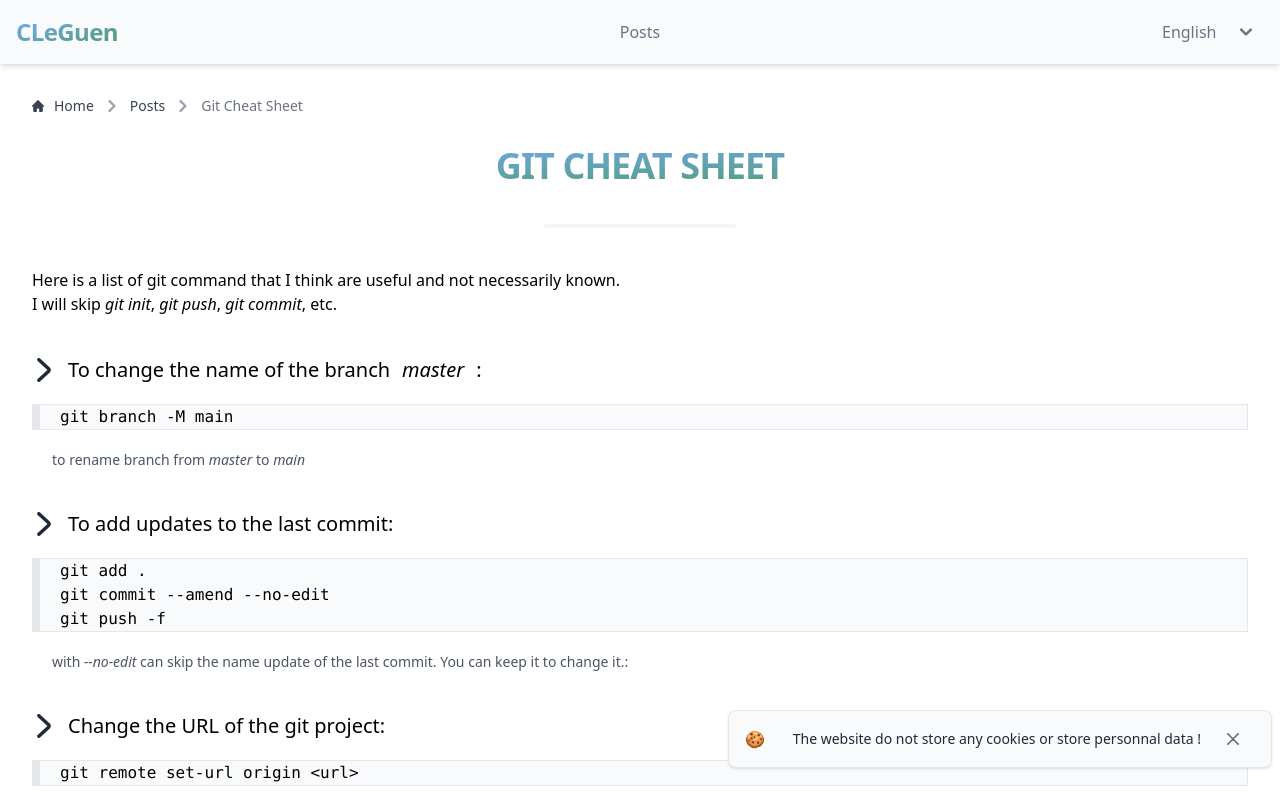
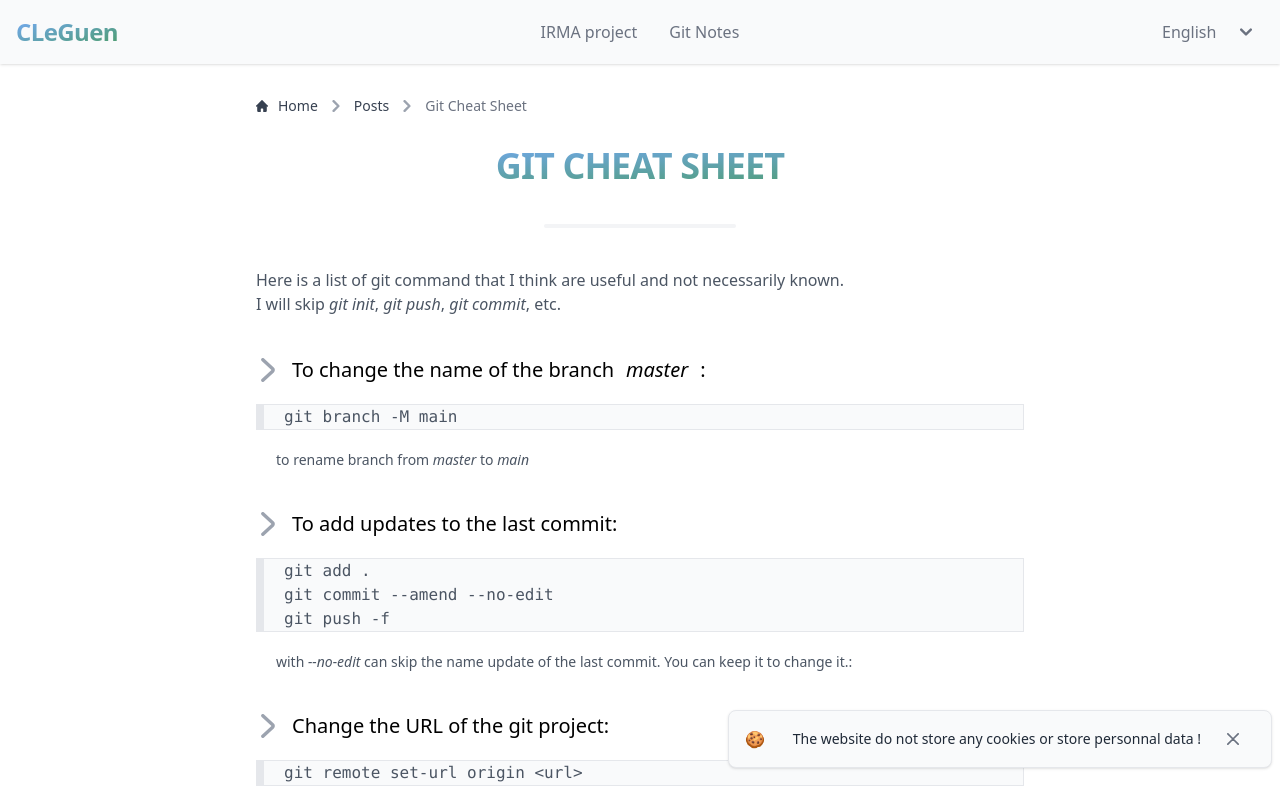
Before and after one commit to CorentinLeGuen/cleguen.com, a Nuxt app: page /posts/git-notes in a window 1280 px wide. Shown: the top 800 px of the page. Built offline with nearby package versions, Linux system fonts and the light colour scheme.

Commit message:
Change page global display

```diff
--- a/app.vue
+++ b/app.vue
@@ -1,13 +1,13 @@
 <template>
     <div>
         <NuxtLayout>
-            <nav class="border-gray-200 bg-gray-50 shadow-md">
+            <nav class="border-gray-200 bg-gray-50 shadow">
                 <div class="max-w-screen-xl flex flex-wrap items-center justify-between mx-auto p-4">
                     <NuxtLink class="flex items-center space-x-3 rtl:space-x-reverse" to="/">
                         <span class="self-center text-2xl font-semibold tracking-tight text-transparent bg-clip-text bg-gradient-to-br from-blue-400 to-forest-500 whitespace-nowrap hover:text-forest-400">CLeGuen</span>
                     </NuxtLink>
                     <button data-collapse-toggle="navbar-solid-bg" type="button"
-                        class="inline-flex items-center p-2 w-10 h-10 justify-center text-sm text-gray-500 rounded-lg md:hidden focus:outline-none focus:ring-2 focus:ring-gray-200 "
+                        class="inline-flex items-center p-2 w-10 h-10 justify-center text-sm text-gray-500 rounded-lg md:hidden focus:outline-none focus:ring-0"
                         aria-controls="navbar-solid-bg" aria-expanded="false">
                         <span class="sr-only">Open main menu</span>
                         <svg class="w-5 h-5" aria-hidden="true" xmlns="http://www.w3.org/2000/svg" fill="none"
@@ -17,13 +17,19 @@
                         </svg>
                     </button>
                     <div class="hidden w-full md:block md:w-auto" id="navbar-solid-bg">
-                        <ul
-                            class="flex flex-col font-medium mt-4 rounded-lg bg-gray-50 md:space-x-8 rtl:space-x-reverse md:flex-row md:mt-0 md:border-0 md:bg-transparent">
+                        <ul class="flex flex-col font-medium mt-4 rounded-lg bg-gray-50 md:space-x-8 rtl:space-x-reverse md:flex-row md:mt-0 md:border-0 md:bg-transparent">
                             <li>
-                                <NuxtLink class="block py-2 px-3 md:p-0 text-gray-500 rounded md:hover:bg-transparent md:border-0 hover:underline hover:decoration-2 hover:underline-offset-2 hover:decoration-gray-400"
-                                    to="/posts">{{ $t('posts.title') }}</NuxtLink>
+                                <NuxtLink class="block py-2 px-3 md:p-0 text-gray-500 rounded md:hover:bg-transparent md:border-0 hover:text-gray-800" to="/posts/lotto649">
+                                    {{ $t('posts.lotto649.title') }}
+                                </NuxtLink>
+                            </li>
+                            <li>
+                                <NuxtLink class="block py-2 px-3 md:p-0 text-gray-500 rounded md:hover:bg-transparent md:border-0 hover:text-gray-800" to="/posts/git-notes">
+                                    Git Notes
+                                </NuxtLink>
                             </li>
                         </ul>
+                        <hr class="h-px my-4 md:hidden" />
                     </div>
                     <select class="border-0 bg-gray-50 text-gray-500 p-0 focus:border-0 focus:ring-0" v-model="locale">
                         <option value="en">English</option>
@@ -41,7 +47,7 @@
                 <div class="ms-3 px-4 text-sm text-center font-medium text-gray-800">
                     {{  $t('cookie_policy') }}
                 </div>
-                <button type="button" class="ms-auto mx-1.5 -my-1.5 bg-gray-50 text-gray-500 rounded-lg focus:ring-2 focus:ring-gray-400 p-1.5 hover:bg-gray-200 inline-flex items-center justify-center h-8 w-8 dark:bg-gray-800 dark:text-gray-300 dark:hover:bg-gray-700 dark:hover:text-white" data-dismiss-target="#alert-c" aria-label="Close">
+                <button type="button" class="ms-auto mx-1.5 -my-1.5 bg-gray-50 text-gray-500 rounded-lg focus:ring-0 p-1.5 hover:bg-gray-200 inline-flex items-center justify-center h-8 w-8 dark:bg-gray-800 dark:text-gray-300 dark:hover:bg-gray-700 dark:hover:text-white" data-dismiss-target="#alert-c" aria-label="Close">
                     <span class="sr-only">Dismiss</span>
                     <svg class="w-3 h-3" aria-hidden="true" xmlns="http://www.w3.org/2000/svg" fill="none" viewBox="0 0 14 14">
                     <path stroke="currentColor" stroke-linecap="round" stroke-linejoin="round" stroke-width="2" d="m1 1 6 6m0 0 6 6M7 7l6-6M7 7l-6 6"/>
--- a/pages/posts/git-notes.vue
+++ b/pages/posts/git-notes.vue
@@ -4,7 +4,7 @@
             <title>cleguen - Git Cheat Sheet</title>
         </header>
 
-        <div class="m-8">
+        <div class="m-8 md:mx-32 xl:mx-64">
             <nav class="flex" aria-label="Breadcrumb">
                 <ol class="inline-flex items-center space-x-1 md:space-x-2 ">
                     <li class="inline-flex items-center">
@@ -48,19 +48,21 @@
 
             <hr class="w-48 h-1 mx-auto my-4 bg-gray-100 border-0 rounded md:my-10 dark:bg-gray-700">
 
-            <p>{{ $t('posts.git.intro_1') }}</p>
-            <p>{{ $t('posts.git.intro_2') }} <em>git init</em>, <em>git push</em>, <em>git commit</em>, etc.</p>
+            <div class="text-gray-600">
+                <p>{{ $t('posts.git.intro_1') }}</p>
+                <p>{{ $t('posts.git.intro_2') }} <em>git init</em>, <em>git push</em>, <em>git commit</em>, etc.</p>
+            </div>
 
             <div class="mt-10">
                 <h4 class="text-xl items-center flex gap-3">
-                    <svg class="w-6 h-6 text-gray-800 dark:text-white" aria-hidden="true" xmlns="http://www.w3.org/2000/svg"
+                    <svg class="w-6 h-6 text-gray-400" aria-hidden="true" xmlns="http://www.w3.org/2000/svg"
                         fill="none" viewBox="0 0 8 14">
                         <path stroke="currentColor" stroke-linecap="round" stroke-linejoin="round" stroke-width="2"
                             d="m1 13 5.7-5.326a.909.909 0 0 0 0-1.348L1 1" />
                     </svg>
                     {{ $t('posts.git.title_1') }} <em>master</em>:
                 </h4>
-                <div class="border border-l-8 bg-gray-50 pl-5 my-5 font-mono">
+                <div class="border border-l-8 bg-gray-50 text-gray-600 pl-5 my-5 font-mono">
                     <p>git branch -M main</p>
                 </div>
                 <p class="text-sm text-gray-600 ml-0 md:ml-5">{{ $t('posts.git.title_1_sub_1') }} <em>master</em> {{ $t('posts.git.title_1_sub_2') }} <em>main</em></p>
@@ -68,14 +70,14 @@
 
             <div class="mt-10">
                 <h4 class="text-xl items-center flex gap-3">
-                    <svg class="w-6 h-6 text-gray-800 dark:text-white" aria-hidden="true" xmlns="http://www.w3.org/2000/svg"
+                    <svg class="w-6 h-6 text-gray-400" aria-hidden="true" xmlns="http://www.w3.org/2000/svg"
                         fill="none" viewBox="0 0 8 14">
                         <path stroke="currentColor" stroke-linecap="round" stroke-linejoin="round" stroke-width="2"
                             d="m1 13 5.7-5.326a.909.909 0 0 0 0-1.348L1 1" />
                     </svg>
                     {{ $t('posts.git.title_2') }}:
                 </h4>
-                <div class="border border-l-8 bg-gray-50 pl-5 my-5 font-mono">
+                <div class="border border-l-8 bg-gray-50 text-gray-600 pl-5 my-5 font-mono">
                     <p>git add .</p>
                     <p>git commit --amend --no-edit</p>
                     <p>git push -f</p>
@@ -85,14 +87,14 @@
 
             <div class="mt-10">
                 <h4 class="text-xl items-center flex gap-3">
-                    <svg class="w-6 h-6 text-gray-800 dark:text-white" aria-hidden="true" xmlns="http://www.w3.org/2000/svg"
+                    <svg class="w-6 h-6 text-gray-400" aria-hidden="true" xmlns="http://www.w3.org/2000/svg"
                         fill="none" viewBox="0 0 8 14">
                         <path stroke="currentColor" stroke-linecap="round" stroke-linejoin="round" stroke-width="2"
                             d="m1 13 5.7-5.326a.909.909 0 0 0 0-1.348L1 1" />
                     </svg>
                     {{ $t('posts.git.title_3') }}:
                 </h4>
-                <div class="border border-l-8 bg-gray-50 pl-5 my-5 font-mono">
+                <div class="border border-l-8 bg-gray-50 text-gray-600 pl-5 my-5 font-mono">
                     <p>git remote set-url origin &lt;url&gt;</p>
                 </div>
                 <p class="text-sm text-gray-600 ml-0 md:ml-5">{{ $t('posts.git.title_3_sub') }}</p>
--- a/pages/posts/lotto649.vue
+++ b/pages/posts/lotto649.vue
@@ -5,7 +5,7 @@
         </header>
 
         <div>
-            <nav class="flex m-8" aria-label="Breadcrumb">
+            <nav class="flex m-8 md:mx-32 xl:mx-64" aria-label="Breadcrumb">
                 <ol class="inline-flex items-center space-x-1 md:space-x-2 ">
                     <li class="inline-flex items-center">
                         <NuxtLink to="/"
@@ -74,10 +74,8 @@
                 </div>
             </div>
 
-            <hr class="w-1/3 h-1 mx-auto my-16 bg-gradient-to-br from-blue-50 to-forest-100 border-0 rounded"/>
-
             <!-- 3 Main parts of IRMA -->
-            <div class="bg-white py-8">
+            <div class="bg-white">
                 <h2 class="mx-2 my-8 text-2xl font-semibold text-center">{{ $t('posts.lotto649.split.title') }}</h2>
 
                 <div class="grid grid-flow-row-dense grid-cols-1 md:grid-cols-3 gap-2 md:gap-4 xl:gap-8 mx-2 md:mx-16 xl:mx-32 mb-8">
```
